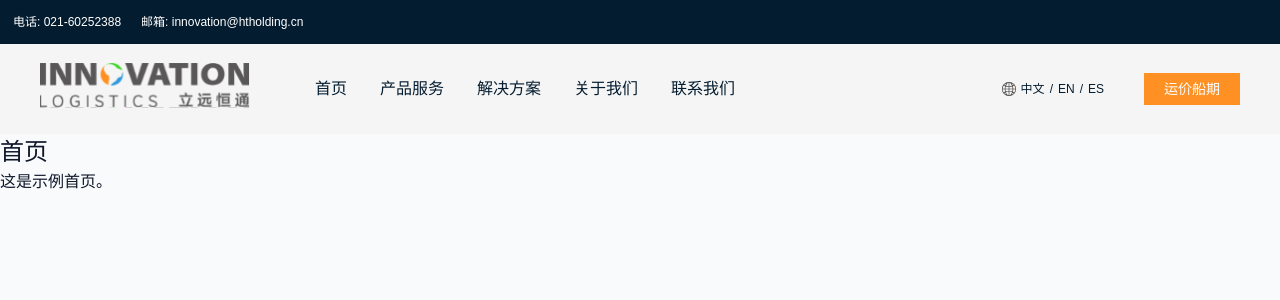
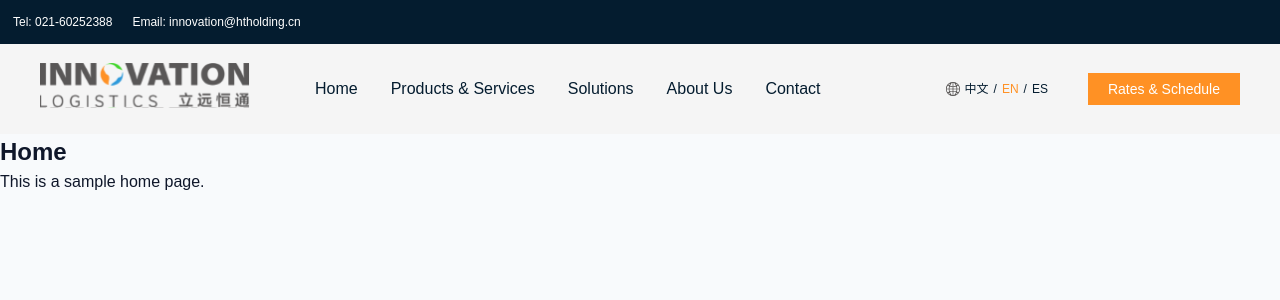
Before and after one commit to chenjian1124/liyuan, a Vue app: page / in a window 1280 px wide. Shown: the top 300 px of the page. Built offline with nearby package versions, Linux system fonts and the light colour scheme.

Commit message:
多语言

```diff
--- a/package.json
+++ b/package.json
@@ -10,6 +10,7 @@
   },
   "dependencies": {
     "vue": "^3.5.24",
+    "vue-i18n": "9",
     "vue-router": "^4.4.5"
   },
   "devDependencies": {
--- a/src/components/Header.vue
+++ b/src/components/Header.vue
@@ -2,8 +2,10 @@
   <div class="header" :class="{ sticky: isSticky }">
     <!-- 顶部信息条：仅在未吸顶（未滚动）时展示 -->
     <div class="bar" ref="barRef" v-show="!isSticky">
-      <a href="tel:+021-60252388">电话: 021-60252388</a>
-      <a href="mailto:innovation@htholding.cn">邮箱: innovation@htholding.cn</a>
+      <a href="tel:+021-60252388">{{ t("header.phone") }}: 021-60252388</a>
+      <a href="mailto:innovation@htholding.cn"
+        >{{ t("header.email") }}: innovation@htholding.cn</a
+      >
     </div>
     <div class="container">
       <div class="main-header">
@@ -13,10 +15,12 @@
         <div class="nav">
           <ul class="nav-list">
             <li>
-              <a href="/">首页</a>
+              <a href="/">{{ t("header.nav.home") }}</a>
             </li>
             <li>
-              <a href="/" class="has-children">产品服务</a>
+              <a href="/" class="has-children">{{
+                t("header.nav.products")
+              }}</a>
               <div class="children-list flex-row">
                 <a
                   href="/"
@@ -24,7 +28,9 @@
                   v-for="item in 10"
                   :key="item"
                 >
-                  <span class="children-item-title">国际海运</span>
+                  <span class="children-item-title">{{
+                    t("header.submenu.internationalShipping")
+                  }}</span>
                   <img
                     :src="Image11"
                     alt="arrow-right"
@@ -34,11 +40,13 @@
               </div>
             </li>
             <li class="relative">
-              <a href="/" class="has-children">解决方案</a>
+              <a href="/" class="has-children">{{
+                t("header.nav.solutions")
+              }}</a>
               <div class="children-list"></div>
             </li>
             <li class="relative">
-              <a href="/" class="has-children">关于我们</a>
+              <a href="/" class="has-children">{{ t("header.nav.about") }}</a>
               <div class="children-list">
                 <a
                   href="/"
@@ -50,20 +58,32 @@
               </div>
             </li>
             <li>
-              <a href="/">联系我们</a>
+              <a href="/">{{ t("header.nav.contact") }}</a>
             </li>
           </ul>
         </div>
         <div class="language">
           <img :src="Language" alt="language" />
           <div class="language-list">
-            <span>中文</span>
+            <span
+              :class="{ active: locale === 'zh' }"
+              @click="setLocale('zh')"
+              >{{ t("common.zh") }}</span
+            >
             <span>/</span>
-            <span>EN</span>
+            <span
+              :class="{ active: locale === 'en' }"
+              @click="setLocale('en')"
+              >{{ t("common.en") }}</span
+            >
             <span>/</span>
-            <span>ES</span>
+            <span
+              :class="{ active: locale === 'es' }"
+              @click="setLocale('es')"
+              >{{ t("common.es") }}</span
+            >
           </div>
-          <div class="btn">运价船期</div>
+          <div class="btn">{{ t("header.btn.schedule") }}</div>
         </div>
       </div>
     </div>
@@ -75,6 +95,20 @@ import Logo from "@/assets/logo-w.svg";
 import Language from "@/assets/language.svg";
 import Image11 from "@/assets/img11.png";
 import { onBeforeUnmount, onMounted, ref } from "vue";
+import { useI18n } from "vue-i18n";
+import { LOCALE_STORAGE_KEY } from "@/i18n";
+
+const { t, locale: i18nLocale } = useI18n();
+
+// 仅用于模板里直接判断 active
+const locale = i18nLocale;
+
+// 切换语言并持久化到本地
+const setLocale = (next) => {
+  i18nLocale.value = next;
+  localStorage.setItem(LOCALE_STORAGE_KEY, next);
+  document.documentElement.lang = next;
+};
 
 // 是否处于吸顶态（滚动后）
 const isSticky = ref(false);
--- /dev/null
+++ b/src/i18n/index.js
@@ -0,0 +1,36 @@
+import { createI18n } from "vue-i18n";
+import zh from "./locales/zh";
+import en from "./locales/en";
+import es from "./locales/es";
+
+const STORAGE_KEY = "app_locale";
+
+/**
+ * 获取初始语言：
+ * 1) localStorage 优先
+ * 2) 浏览器语言（navigator.language）
+ * 3) 默认中文
+ */
+function getInitialLocale() {
+  const saved = localStorage.getItem(STORAGE_KEY);
+  if (saved === "zh" || saved === "en" || saved === "es") return saved;
+
+  const nav = (navigator.language || "").toLowerCase();
+  if (nav.startsWith("zh")) return "zh";
+  if (nav.startsWith("es")) return "es";
+  return "en";
+}
+
+export const i18n = createI18n({
+  legacy: false,
+  globalInjection: true,
+  locale: getInitialLocale(),
+  fallbackLocale: "zh",
+  messages: {
+    zh,
+    en,
+    es,
+  },
+});
+
+export const LOCALE_STORAGE_KEY = STORAGE_KEY;
--- /dev/null
+++ b/src/i18n/locales/en.js
@@ -0,0 +1,37 @@
+export default {
+  common: {
+    zh: "中文",
+    en: "EN",
+    es: "ES",
+  },
+  header: {
+    phone: "Tel",
+    email: "Email",
+    nav: {
+      home: "Home",
+      products: "Products & Services",
+      solutions: "Solutions",
+      about: "About Us",
+      contact: "Contact",
+    },
+    submenu: {
+      internationalShipping: "International Shipping",
+    },
+    btn: {
+      schedule: "Rates & Schedule",
+    },
+  },
+  home: {
+    title: "Home",
+    desc: "This is a sample home page.",
+  },
+  hello: {
+    countIs: "Count is {count}",
+    editTip: "Edit {file} to test HMR",
+    readDocs: "Click on the Vite and Vue logos to learn more",
+    links: {
+      starter: "create-vue (official Vue + Vite starter)",
+      ide: "Vue Docs: Tooling & IDE support",
+    },
+  },
+};
--- /dev/null
+++ b/src/i18n/locales/es.js
@@ -0,0 +1,37 @@
+export default {
+  common: {
+    zh: "中文",
+    en: "EN",
+    es: "ES",
+  },
+  header: {
+    phone: "Tel",
+    email: "Correo",
+    nav: {
+      home: "Inicio",
+      products: "Productos y servicios",
+      solutions: "Soluciones",
+      about: "Sobre nosotros",
+      contact: "Contacto",
+    },
+    submenu: {
+      internationalShipping: "Envío internacional",
+    },
+    btn: {
+      schedule: "Tarifas y horarios",
+    },
+  },
+  home: {
+    title: "Inicio",
+    desc: "Esta es una página de inicio de ejemplo.",
+  },
+  hello: {
+    countIs: "El contador es {count}",
+    editTip: "Edita {file} para probar HMR",
+    readDocs: "Haz clic en los logos de Vite y Vue para saber más",
+    links: {
+      starter: "create-vue (starter oficial de Vue + Vite)",
+      ide: "Documentación de Vue: herramientas y soporte IDE",
+    },
+  },
+};
--- /dev/null
+++ b/src/i18n/locales/zh.js
@@ -0,0 +1,37 @@
+export default {
+  common: {
+    zh: "中文",
+    en: "EN",
+    es: "ES",
+  },
+  header: {
+    phone: "电话",
+    email: "邮箱",
+    nav: {
+      home: "首页",
+      products: "产品服务",
+      solutions: "解决方案",
+      about: "关于我们",
+      contact: "联系我们",
+    },
+    submenu: {
+      internationalShipping: "国际海运",
+    },
+    btn: {
+      schedule: "运价船期",
+    },
+  },
+  home: {
+    title: "首页",
+    desc: "这是示例首页。",
+  },
+  hello: {
+    countIs: "当前计数：{count}",
+    editTip: "编辑 {file} 以测试热更新（HMR）",
+    readDocs: "点击 Vite 和 Vue 的图标了解更多",
+    links: {
+      starter: "create-vue（官方 Vue + Vite 脚手架）",
+      ide: "Vue 文档：工具链与 IDE 支持",
+    },
+  },
+};
--- a/src/main.js
+++ b/src/main.js
@@ -2,8 +2,10 @@ import { createApp } from 'vue'
 import './style.less'
 import App from './App.vue'
 import router from './router'
+import { i18n } from './i18n'
 
 const app = createApp(App)
 
 app.use(router)
+app.use(i18n)
 app.mount('#app')
--- a/src/views/HomeView.vue
+++ b/src/views/HomeView.vue
@@ -1,9 +1,15 @@
 <template>
   <section class="page">
-    <h1>首页</h1>
-    <p>这是示例首页。</p>
+    <h1>{{ t("home.title") }}</h1>
+    <p>{{ t("home.desc") }}</p>
   </section>
 </template>
+
+<script setup>
+import { useI18n } from "vue-i18n";
+
+const { t } = useI18n();
+</script>
 
 <style lang="less" scoped>
 .page {
```
Also changed, not shown: src/components/HelloWorld.vue (+9 -8 lines), 1 other file (tests, documents, lock files or other folders).
